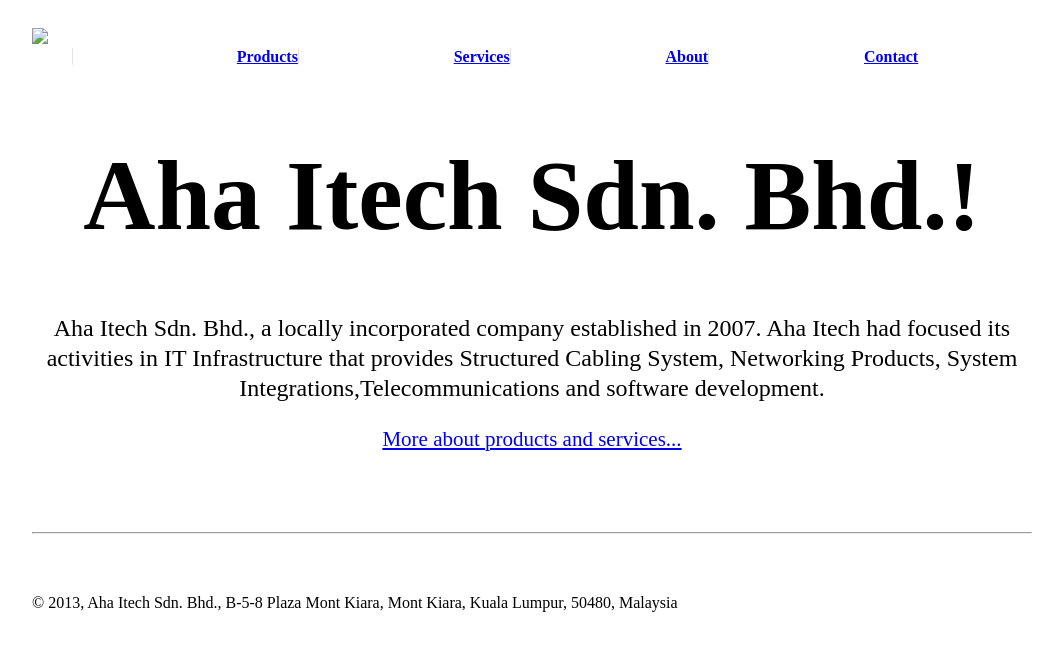
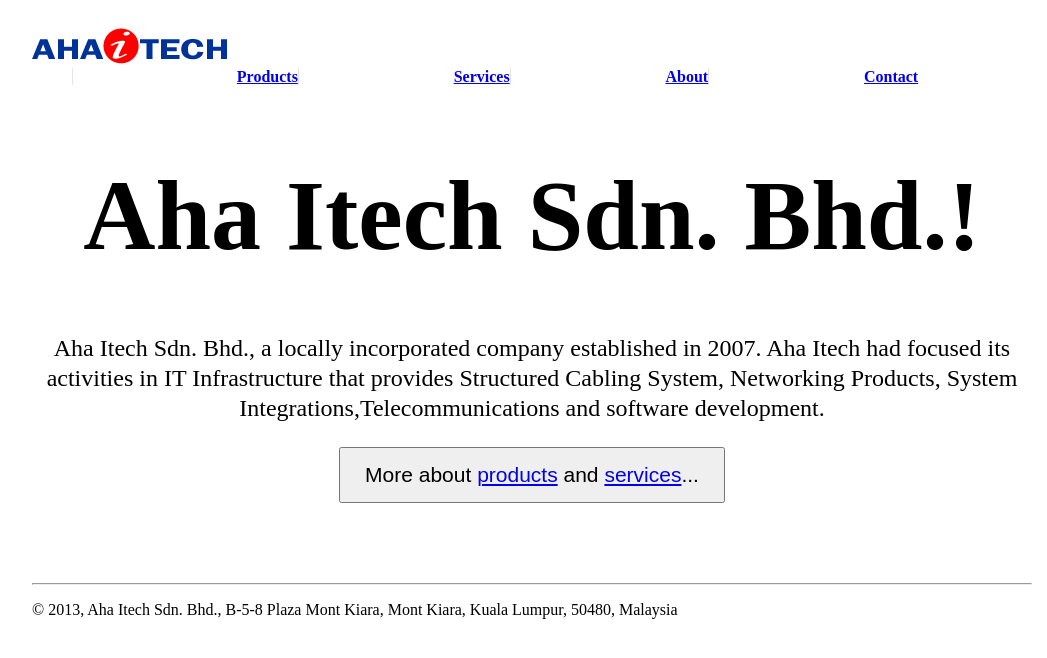
Before and after one commit to ahaitech/ahaitech.github.io, a plain HTML site: page index.html in a window 1280 px wide. Shown: the whole page, without its empty margins (108-1155 px from the left). Drawn offline with nearby package versions, Linux system fonts and the light colour scheme; some icons are missing.

Commit message:
updating latest changes

```diff
--- a/index.html
+++ b/index.html
@@ -1,3 +1,4 @@
+
 <!DOCTYPE html>
 <html lang="en">
 <head>
@@ -99,7 +100,7 @@
 <div class="container">
 
 	<div class="masthead">
-	  	<a href="index.html"><img src="ahaitech-logo.gif"/></a>
+	  	<a href="index.html"><img src="assets/img/ahaitech-logo.gif"/></a>
 		<!-- start navbar -->
 	  	<div class="navbar">
 	    	<div class="navbar-inner">
@@ -123,13 +124,12 @@
 	<div class="jumbotron">
 	  	<h1>Aha Itech Sdn. Bhd.!</h1>
 	  	<p class="lead">Aha Itech Sdn. Bhd., a locally incorporated company established in 2007. Aha Itech had focused its activities in IT Infrastructure that provides Structured Cabling System, Networking Products, System Integrations,Telecommunications and software development.</p>
-	  	<a class="btn btn-large btn-success" href="#">More about products and services...</a>
+	  	<button class="btn btn-large" href="#">More about <a href="#">products</a> and <a href="#">services</a>...</button>
 	</div>
 
-	 <hr>
-
 	<div class="footer">
-  		<p>&copy; 2013, Aha Itech Sdn. Bhd., B-5-8 Plaza Mont Kiara, Mont Kiara, Kuala Lumpur, 50480, Malaysia</p>
+		<hr>
+  		<p class="muted">&copy; 2013, Aha Itech Sdn. Bhd., B-5-8 Plaza Mont Kiara, Mont Kiara, Kuala Lumpur, 50480, Malaysia</p>
 	</div>
 
 </div>
```
Also changed, not shown: assets/img/ahaitech-logo.gif (added), 1 other file.
